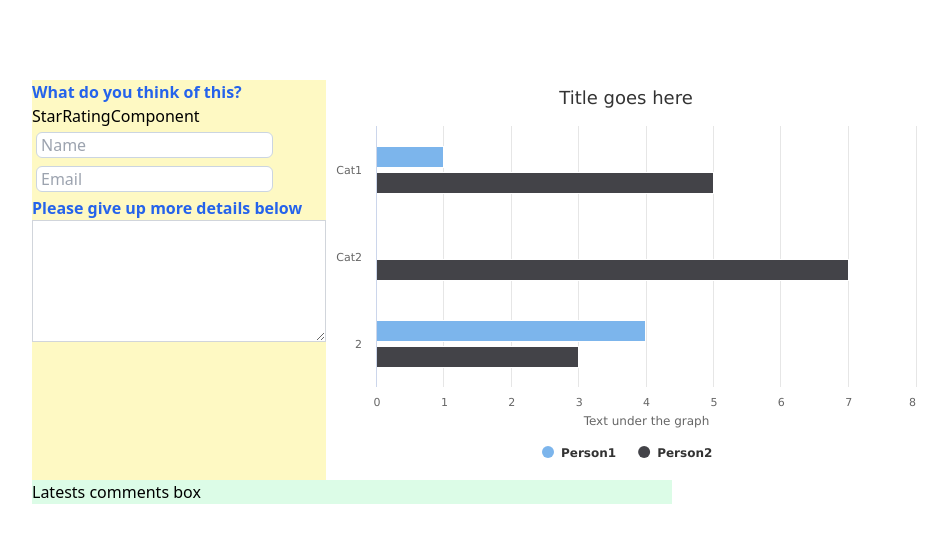
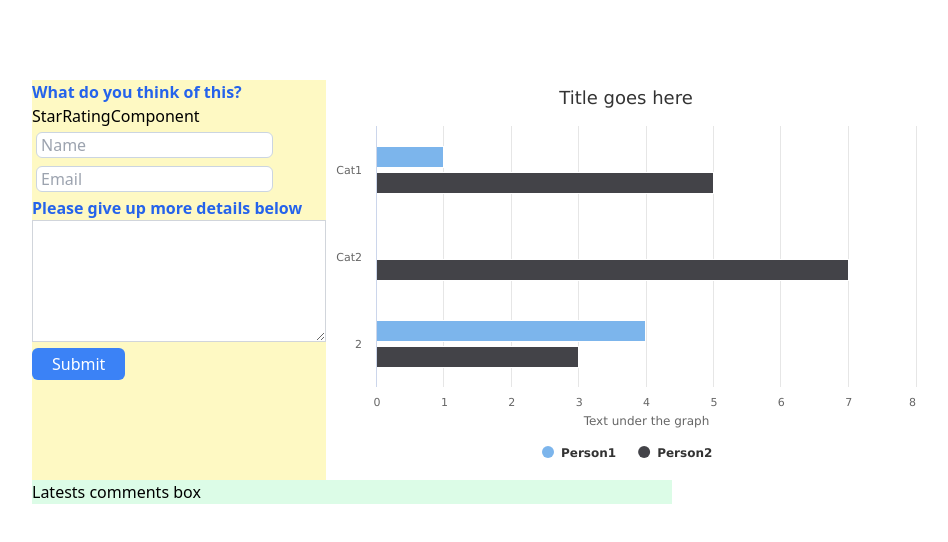
Before and after one commit to chuk-chuk/feedback-page, a React (Create React App) app: page / in a window 1280 px wide. Shown: the top 542 px of the page, without its empty margins (48-996 px from the left). Built offline with nearby package versions, Linux system fonts and the light colour scheme.

Commit message:
Add a custom button to submit the comment

```diff
--- a/src/App.tsx
+++ b/src/App.tsx
@@ -1,4 +1,5 @@
 import React, { ChangeEvent, useState } from "react";
+import Button from "./components/Button/Button";
 import Graph from "./components/Graph/Graph";
 import TextInput from "./components/TextInput/TextInput";
 import "./index.css";
@@ -8,6 +9,10 @@ function App() {
 
   const handleTextAreaChange = (event: ChangeEvent<HTMLTextAreaElement>) => {
     setTextAreaValue(event.target.value);
+  };
+
+  const handleSubmit = (event: React.MouseEvent<HTMLButtonElement>) => {
+    event.preventDefault();
   };
 
   return (
@@ -28,6 +33,7 @@ function App() {
             rows={5}
             cols={30}
           />
+          <Button title="Submit" onClick={handleSubmit} />
         </section>
         <aside className="bg-pink-100">
           <Graph />
--- /dev/null
+++ b/src/components/Button/Button.tsx
@@ -0,0 +1,17 @@
+import React from "react";
+import { ButtonProps } from "./Button.types";
+
+function Button(props: ButtonProps) {
+  const { title, buttonClassName, type, ...rest } = props;
+  return (
+    <button
+      type="submit"
+      className={`px-5 py-1 bg-blue-500 text-white rounded-md ${buttonClassName}`}
+      {...rest}
+    >
+      {title}
+    </button>
+  );
+}
+
+export default Button;
--- /dev/null
+++ b/src/components/Button/Button.types.ts
@@ -0,0 +1,6 @@
+import { ButtonHTMLAttributes } from "react";
+
+export type ButtonProps = {
+  title: string;
+  buttonClassName?: string;
+} & ButtonHTMLAttributes<HTMLButtonElement>;
```
